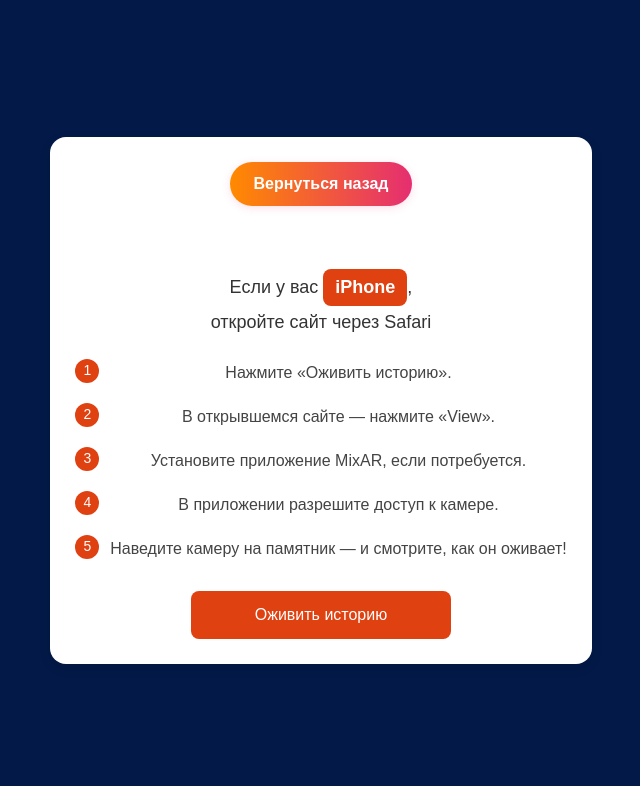
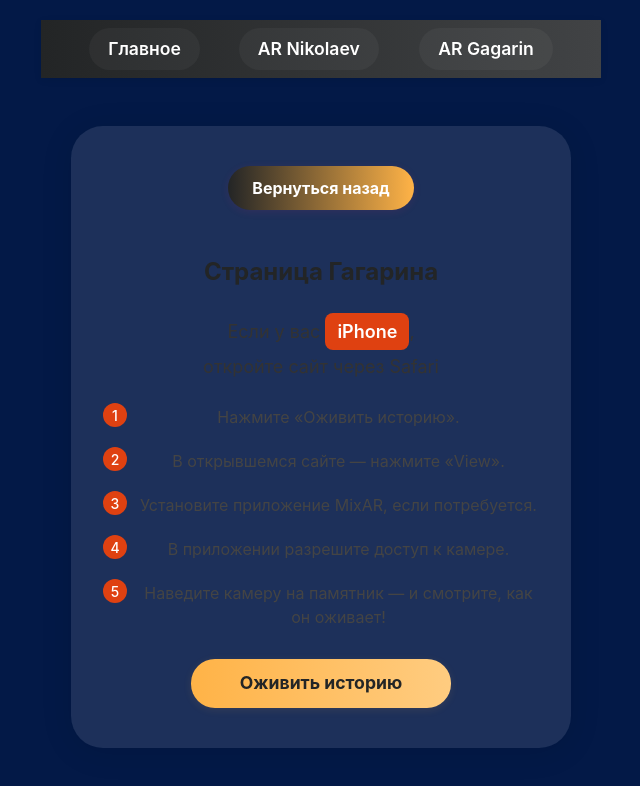
Before and after one commit to Mr-int/Ar-nikolaev, a React (Create React App) app: page /gagarin in a window 1280 px wide. Shown: the top 786 px of the page, without its empty margins (319-959 px from the left). Built offline with nearby package versions, Linux system fonts and the light colour scheme.

Commit message:
Глобальный редизайн: современный header, новые цвета, обновлённые стили и главная страница

```diff
--- a/src/App.js
+++ b/src/App.js
@@ -7,9 +7,12 @@ import Turing from "./components/Turing";
 import Redirect from "./components/Redirect";
 import Quest from "./components/Quest";
 import NotFound from "./components/NotFound";
+import Header from "./components/Header";
 
 function App() {
   return (
+    <>
+      <Header />
       <Routes>
         <Route path="/" element={<Home />} />
         <Route path="/monuments" element={<Monuments />} />
@@ -20,6 +23,7 @@ function App() {
         <Route path=":name" element={<Redirect />} />
         <Route path="*" element={<NotFound />} />
       </Routes>
+    </>
   );
 }
 
--- /dev/null
+++ b/src/components/Header.jsx
@@ -0,0 +1,19 @@
+import React from 'react';
+import { Link } from 'react-router-dom';
+import './header.css';
+
+const Header = () => {
+  return (
+    <header className="main-header">
+      <nav className="header-nav">
+        <Link to="/" className="header-link">Главное</Link>
+        <div className="header-ar-buttons">
+          <Link to="/nikolaev" className="header-link">AR Nikolaev</Link>
+          <Link to="/gagarin" className="header-link">AR Gagarin</Link>
+        </div>
+      </nav>
+    </header>
+  );
+};
+
+export default Header;
--- a/src/components/Monuments.jsx
+++ b/src/components/Monuments.jsx
@@ -13,10 +13,10 @@ const Monuments = () => (
       <h2 className="monuments-subtitle">Для AR-экскурсии</h2>
       <div className="monuments-links">
         <Link to="/nikolaev" className="cta-button monuments-link-nikolaev">
-          Nikolaev
+          AR Nikolaev
         </Link>
         <Link to="/gagarin" className="cta-button monuments-link-gagarin">
-          Gagarin
+          AR Gagarin
         </Link>
         <Link to="/" className="cta-button monuments-link-back">
           Назад
--- a/src/components/gagarin.css
+++ b/src/components/gagarin.css
@@ -1,6 +1,13 @@
 .instruction-block {
-  /* Стили для блока инструкции, можно доработать индивидуально */
+  background: rgba(255,255,255,0.10);
+  border-radius: 32px;
+  box-shadow: 0 4px 32px rgba(0,0,0,0.10);
+  padding: 2.5rem 2rem;
+  max-width: 500px;
+  margin: 3rem auto;
+  text-align: center;
 }
+
 .iphone-note {
   /* Стили для блока с примечанием про iPhone */
 }
@@ -8,8 +15,26 @@
   /* Стили для выделения слова iPhone */
 }
 .cta-button {
-  /* Стили для кнопки */
+  background: linear-gradient(90deg, #ffb347 0%, #ffcc80 100%);
+  color: #232526;
+  border: none;
+  border-radius: 24px;
+  font-size: 1.1rem;
+  font-weight: 700;
+  padding: 0.7rem 2.2rem;
+  text-decoration: none;
+  box-shadow: 0 2px 8px rgba(255,179,71,0.10);
+  transition: background 0.2s, color 0.2s, transform 0.2s;
+  cursor: pointer;
+  margin-top: 1.5rem;
 }
+
+.cta-button:hover {
+  background: linear-gradient(90deg, #232526 0%, #ffb347 100%);
+  color: #fff;
+  transform: translateY(-2px) scale(1.04);
+}
+
 .stars {
   /* Стили для контейнера звёзд */
 }
@@ -20,18 +45,20 @@
   display: inline-block;
   margin-bottom: 24px;
   padding: 10px 24px;
-  background: linear-gradient(90deg, #ff8a00 0%, #e52e71 100%);
+  background: linear-gradient(90deg, #232526 0%, #ffb347 100%);
   color: #fff;
   border: none;
   border-radius: 30px;
   font-size: 1rem;
   font-weight: bold;
   text-decoration: none;
-  box-shadow: 0 2px 8px rgba(229, 46, 113, 0.15);
+  box-shadow: 0 2px 8px rgba(229, 46, 113, 0.10);
   transition: background 0.2s, transform 0.2s;
   cursor: pointer;
 }
+
 .back-button:hover {
-  background: linear-gradient(90deg, #e52e71 0%, #ff8a00 100%);
+  background: linear-gradient(90deg, #ffb347 0%, #232526 100%);
+  color: #fff;
   transform: translateY(-2px) scale(1.04);
 }
--- /dev/null
+++ b/src/components/header.css
@@ -0,0 +1,40 @@
+.main-header {
+  width: 100%;
+  background: linear-gradient(90deg, #232526 0%, #414345 100%);
+  box-shadow: 0 2px 8px rgba(0,0,0,0.07);
+  padding: 0.5rem 0;
+  position: sticky;
+  top: 0;
+  z-index: 100;
+}
+
+.header-nav {
+  display: flex;
+  justify-content: space-between;
+  align-items: center;
+  max-width: 1100px;
+  margin: 0 auto;
+  padding: 0 2rem;
+}
+
+.header-link {
+  color: #fff;
+  text-decoration: none;
+  font-weight: 600;
+  font-size: 1.1rem;
+  margin: 0 1rem;
+  padding: 0.5rem 1.2rem;
+  border-radius: 24px;
+  transition: background 0.2s, color 0.2s;
+  background: rgba(255,255,255,0.04);
+}
+
+.header-link:hover {
+  background: #ffb347;
+  color: #232526;
+}
+
+.header-ar-buttons {
+  display: flex;
+  gap: 0.5rem;
+}
--- a/src/components/nikolaev.css
+++ b/src/components/nikolaev.css
@@ -1,6 +1,13 @@
 .instruction-block {
-  /* Стили для блока инструкции, можно доработать индивидуально */
+  background: rgba(255,255,255,0.10);
+  border-radius: 32px;
+  box-shadow: 0 4px 32px rgba(0,0,0,0.10);
+  padding: 2.5rem 2rem;
+  max-width: 500px;
+  margin: 3rem auto;
+  text-align: center;
 }
+
 .iphone-note {
   /* Стили для блока с примечанием про iPhone */
 }
@@ -8,8 +15,26 @@
   /* Стили для выделения слова iPhone */
 }
 .cta-button {
-  /* Стили для кнопки */
+  background: linear-gradient(90deg, #ffb347 0%, #ffcc80 100%);
+  color: #232526;
+  border: none;
+  border-radius: 24px;
+  font-size: 1.1rem;
+  font-weight: 700;
+  padding: 0.7rem 2.2rem;
+  text-decoration: none;
+  box-shadow: 0 2px 8px rgba(255,179,71,0.10);
+  transition: background 0.2s, color 0.2s, transform 0.2s;
+  cursor: pointer;
+  margin-top: 1.5rem;
 }
+
+.cta-button:hover {
+  background: linear-gradient(90deg, #232526 0%, #ffb347 100%);
+  color: #fff;
+  transform: translateY(-2px) scale(1.04);
+}
+
 .stars {
   /* Стили для контейнера звёзд */
 }
@@ -20,18 +45,20 @@
   display: inline-block;
   margin-bottom: 24px;
   padding: 10px 24px;
-  background: linear-gradient(90deg, #ff8a00 0%, #e52e71 100%);
+  background: linear-gradient(90deg, #232526 0%, #ffb347 100%);
   color: #fff;
   border: none;
   border-radius: 30px;
   font-size: 1rem;
   font-weight: bold;
   text-decoration: none;
-  box-shadow: 0 2px 8px rgba(229, 46, 113, 0.15);
+  box-shadow: 0 2px 8px rgba(229, 46, 113, 0.10);
   transition: background 0.2s, transform 0.2s;
   cursor: pointer;
 }
+
 .back-button:hover {
-  background: linear-gradient(90deg, #e52e71 0%, #ff8a00 100%);
+  background: linear-gradient(90deg, #ffb347 0%, #232526 100%);
+  color: #fff;
   transform: translateY(-2px) scale(1.04);
 }
--- a/src/components/turing.css
+++ b/src/components/turing.css
@@ -1,6 +1,13 @@
 .instruction-block {
-  /* Стили для блока инструкции, можно доработать индивидуально */
+  background: rgba(255,255,255,0.10);
+  border-radius: 32px;
+  box-shadow: 0 4px 32px rgba(0,0,0,0.10);
+  padding: 2.5rem 2rem;
+  max-width: 500px;
+  margin: 3rem auto;
+  text-align: center;
 }
+
 .iphone-note {
   /* Стили для блока с примечанием про iPhone */
 }
@@ -8,8 +15,26 @@
   /* Стили для выделения слова iPhone */
 }
 .cta-button {
-  /* Стили для кнопки */
+  background: linear-gradient(90deg, #ffb347 0%, #ffcc80 100%);
+  color: #232526;
+  border: none;
+  border-radius: 24px;
+  font-size: 1.1rem;
+  font-weight: 700;
+  padding: 0.7rem 2.2rem;
+  text-decoration: none;
+  box-shadow: 0 2px 8px rgba(255,179,71,0.10);
+  transition: background 0.2s, color 0.2s, transform 0.2s;
+  cursor: pointer;
+  margin-top: 1.5rem;
 }
+
+.cta-button:hover {
+  background: linear-gradient(90deg, #232526 0%, #ffb347 100%);
+  color: #fff;
+  transform: translateY(-2px) scale(1.04);
+}
+
 .stars {
   /* Стили для контейнера звёзд */
 }
@@ -20,18 +45,20 @@
   display: inline-block;
   margin-bottom: 24px;
   padding: 10px 24px;
-  background: linear-gradient(90deg, #ff8a00 0%, #e52e71 100%);
+  background: linear-gradient(90deg, #232526 0%, #ffb347 100%);
   color: #fff;
   border: none;
   border-radius: 30px;
   font-size: 1rem;
   font-weight: bold;
   text-decoration: none;
-  box-shadow: 0 2px 8px rgba(229, 46, 113, 0.15);
+  box-shadow: 0 2px 8px rgba(229, 46, 113, 0.10);
   transition: background 0.2s, transform 0.2s;
   cursor: pointer;
 }
+
 .back-button:hover {
-  background: linear-gradient(90deg, #e52e71 0%, #ff8a00 100%);
+  background: linear-gradient(90deg, #ffb347 0%, #232526 100%);
+  color: #fff;
   transform: translateY(-2px) scale(1.04);
 }
--- a/src/index.css
+++ b/src/index.css
@@ -1,18 +1,34 @@
-* {
-    margin: 0;
-    padding: 0;
-    box-sizing: border-box;
-    font-family: Arial, sans-serif;
+body {
+  margin: 0;
+  padding: 0;
+  font-family: 'Inter', 'Segoe UI', Arial, sans-serif;
+  background: #232526;
+  color: #232526;
+  min-height: 100vh;
+  transition: background 0.3s, color 0.3s;
 }
 
-body {
-    display: flex;
-    justify-content: center;
-    align-items: center;
-    height: 100vh;
-    background: linear-gradient(to right, #141E30, #243B55);
-    color: white;
-    text-align: center;
+* {
+  box-sizing: border-box;
+}
+
+a {
+  color: inherit;
+  text-decoration: none;
+  transition: color 0.2s;
+}
+
+a:hover {
+  text-decoration: underline;
+}
+
+::-webkit-scrollbar {
+  width: 8px;
+  background: #f5f5f5;
+}
+::-webkit-scrollbar-thumb {
+  background: #ffb347;
+  border-radius: 8px;
 }
 
 .container {
--- a/src/styles/monuments.css
+++ b/src/styles/monuments.css
@@ -1,59 +1,64 @@
 .monuments-root {
-  position: relative;
   min-height: 100vh;
-  overflow: hidden;
+  background: linear-gradient(135deg, #232526 0%, #ffb347 100%);
+  display: flex;
+  align-items: center;
+  justify-content: center;
 }
+
 .monuments-container {
-  background: rgba(0,0,0,0.7);
-  border-radius: 24px;
-  box-shadow: 0 8px 32px rgba(0,0,0,0.25);
-  padding: 48px 32px;
-  margin-top: 60px;
+  background: rgba(255,255,255,0.10);
+  border-radius: 32px;
+  box-shadow: 0 4px 32px rgba(0,0,0,0.10);
+  padding: 3rem 2.5rem;
+  max-width: 500px;
+  margin: 0 auto;
+  text-align: center;
 }
+
 .monuments-icon {
-  font-size: 3.5rem;
-  margin-bottom: 18px;
+  font-size: 3rem;
+  margin-bottom: 1.2rem;
 }
+
 .monuments-title {
-  font-weight: 700;
+  font-size: 2.2rem;
+  font-weight: 800;
+  color: #232526;
+  margin-bottom: 1rem;
   letter-spacing: 1px;
-  margin-bottom: 10px;
 }
+
 .monuments-subtitle {
-  font-weight: 400;
-  font-size: 1.4em;
-  color: #aad8ff;
-  margin-bottom: 32px;
+  font-size: 1.1rem;
+  color: #232526;
+  font-weight: 500;
+  margin-bottom: 2rem;
 }
+
 .monuments-links {
   display: flex;
   flex-direction: column;
-  gap: 22px;
+  gap: 1rem;
   align-items: center;
-  margin-top: 30px;
 }
-.monuments-link-nikolaev {
-  width: 80%;
-  max-width: 320px;
-  font-size: 1.15em;
-  border-radius: 25px;
-  background: linear-gradient(90deg, #43cea2 60%, #185a9d 100%);
-  box-shadow: 0 4px 16px rgba(67,206,162,0.15);
+
+.cta-button {
+  background: linear-gradient(90deg, #ffb347 0%, #ffcc80 100%);
+  color: #232526;
+  border: none;
+  border-radius: 24px;
+  font-size: 1.1rem;
+  font-weight: 700;
+  padding: 0.7rem 2.2rem;
+  text-decoration: none;
+  box-shadow: 0 2px 8px rgba(255,179,71,0.10);
+  transition: background 0.2s, color 0.2s, transform 0.2s;
+  cursor: pointer;
 }
-.monuments-link-gagarin {
-  width: 80%;
-  max-width: 320px;
-  font-size: 1.15em;
-  border-radius: 25px;
-  background: linear-gradient(90deg, #ff512f 60%, #dd2476 100%);
-  box-shadow: 0 4px 16px rgba(255,81,47,0.15);
+
+.cta-button:hover {
+  background: linear-gradient(90deg, #232526 0%, #ffb347 100%);
+  color: #fff;
+  transform: translateY(-2px) scale(1.04);
 }
-.monuments-link-back {
-  width: 80%;
-  max-width: 320px;
-  font-size: 1.15em;
-  border-radius: 25px;
-  background: linear-gradient(90deg, #6c757d 60%, #495057 100%);
-  box-shadow: 0 4px 16px rgba(108,117,125,0.15);
-  margin-top: 10px;
-}
```
Also changed, not shown: src/components/Home.jsx (+7 -13 lines), src/styles/home.css (+29 -12 lines). Lines whose indentation alone changed are shown as unchanged.
